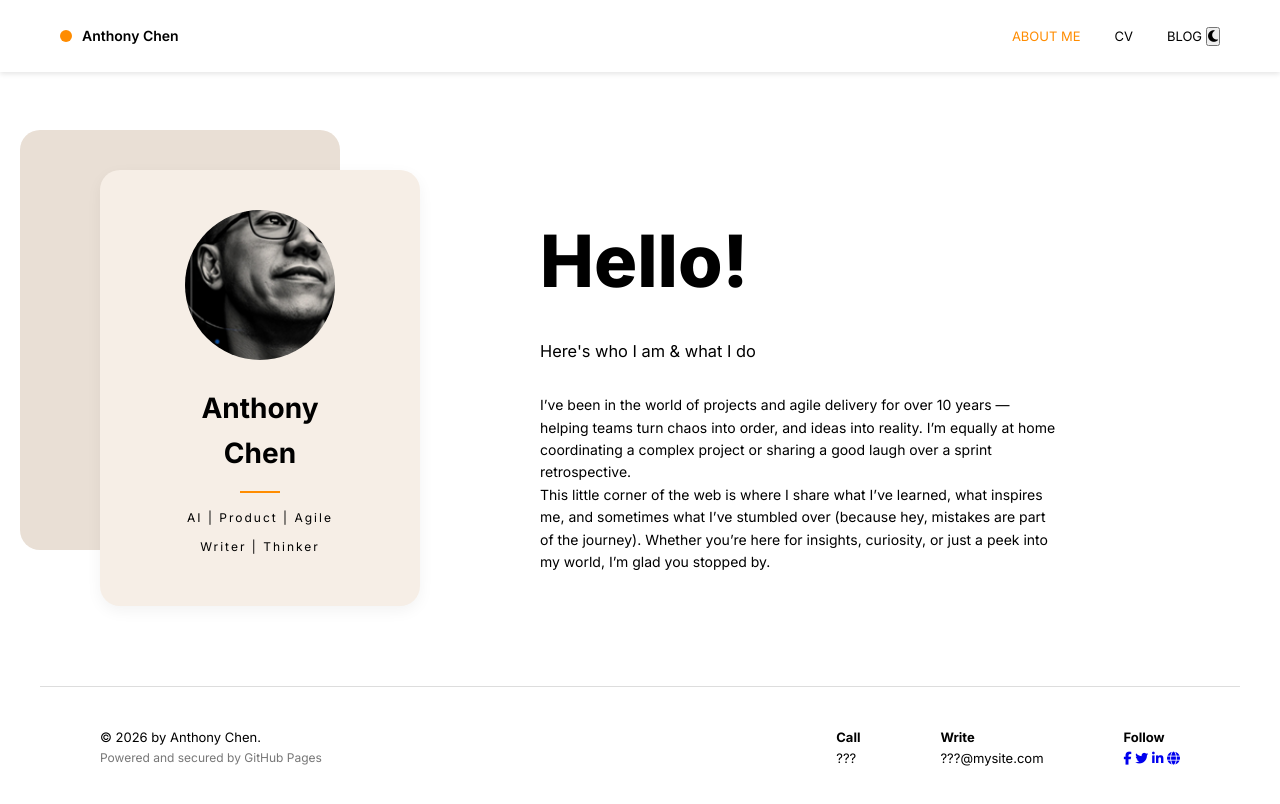
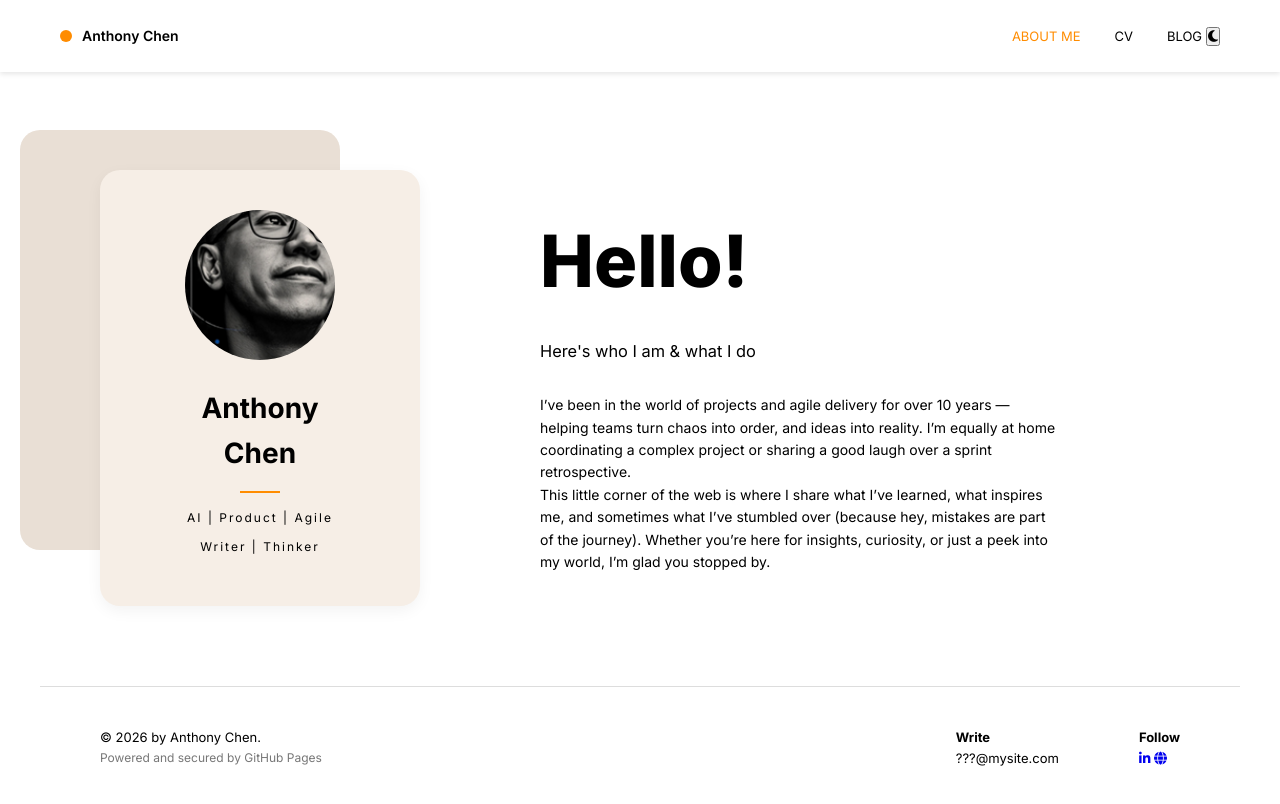
Before and after one commit to ACYJ-GIT/ACYJ, a plain HTML site: page index.html in a window 1280 px wide. Drawn offline with Linux system fonts and the light colour scheme.

Commit message:
Update index.html

```diff
--- a/index.html
+++ b/index.html
@@ -66,18 +66,12 @@
 
     <div class="footer-info">
       <div>
-        <strong>Call</strong>
-        <p>???</p>
-      </div>
-      <div>
         <strong>Write</strong>
         <p>???@mysite.com</p>
       </div>
       <div>
         <strong>Follow</strong>
         <p>
-          <a href="#"><i class="fab fa-facebook-f"></i></a>
-          <a href="#"><i class="fab fa-twitter"></i></a>
           <a href="#"><i class="fab fa-linkedin-in"></i></a>
           <a href="#"><i class="fas fa-globe"></i></a>
         </p>
```
